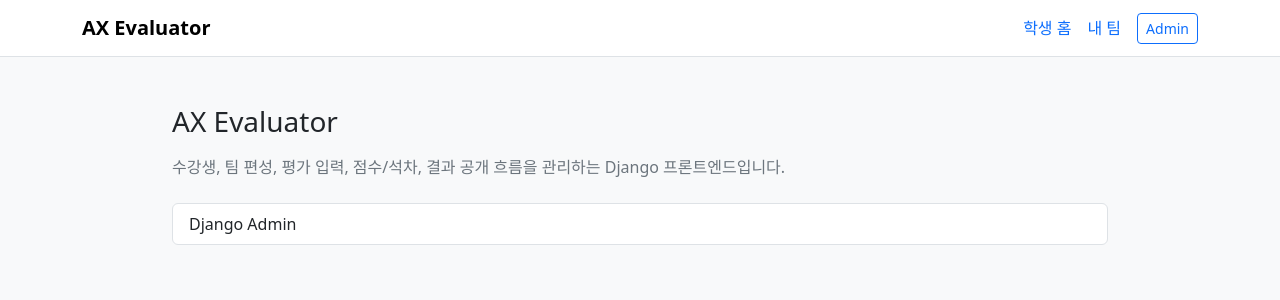
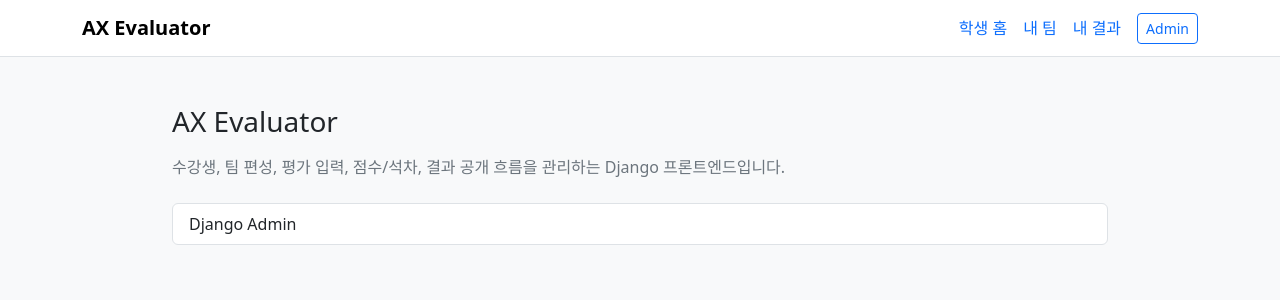
Before and after one commit to jin-park0115/ax-evalutator, a Django app: template project/templates/home.html in a window 1280 px wide. Shown: the top 300 px of the page. Run offline with Django 5.2, Linux system fonts and the light colour scheme; the template is opened without the code that fills it, so the values that code supplies are empty.

Commit message:
feat: base.html 네비게이션에 내 결과 링크 추가 (#26)

```diff
--- a/project/templates/base.html
+++ b/project/templates/base.html
@@ -15,6 +15,7 @@
       <div class="d-flex align-items-center gap-3">
         <a class="text-decoration-none" href="{% url 'student_home' %}">학생 홈</a>
         <a class="text-decoration-none" href="{% url 'student_team' %}">내 팀</a>
+        <a class="text-decoration-none" href="{% url 'student_result' %}">내 결과</a>
         <a class="btn btn-outline-primary btn-sm" href="/admin/">Admin</a>
       </div>
     </div>
```
